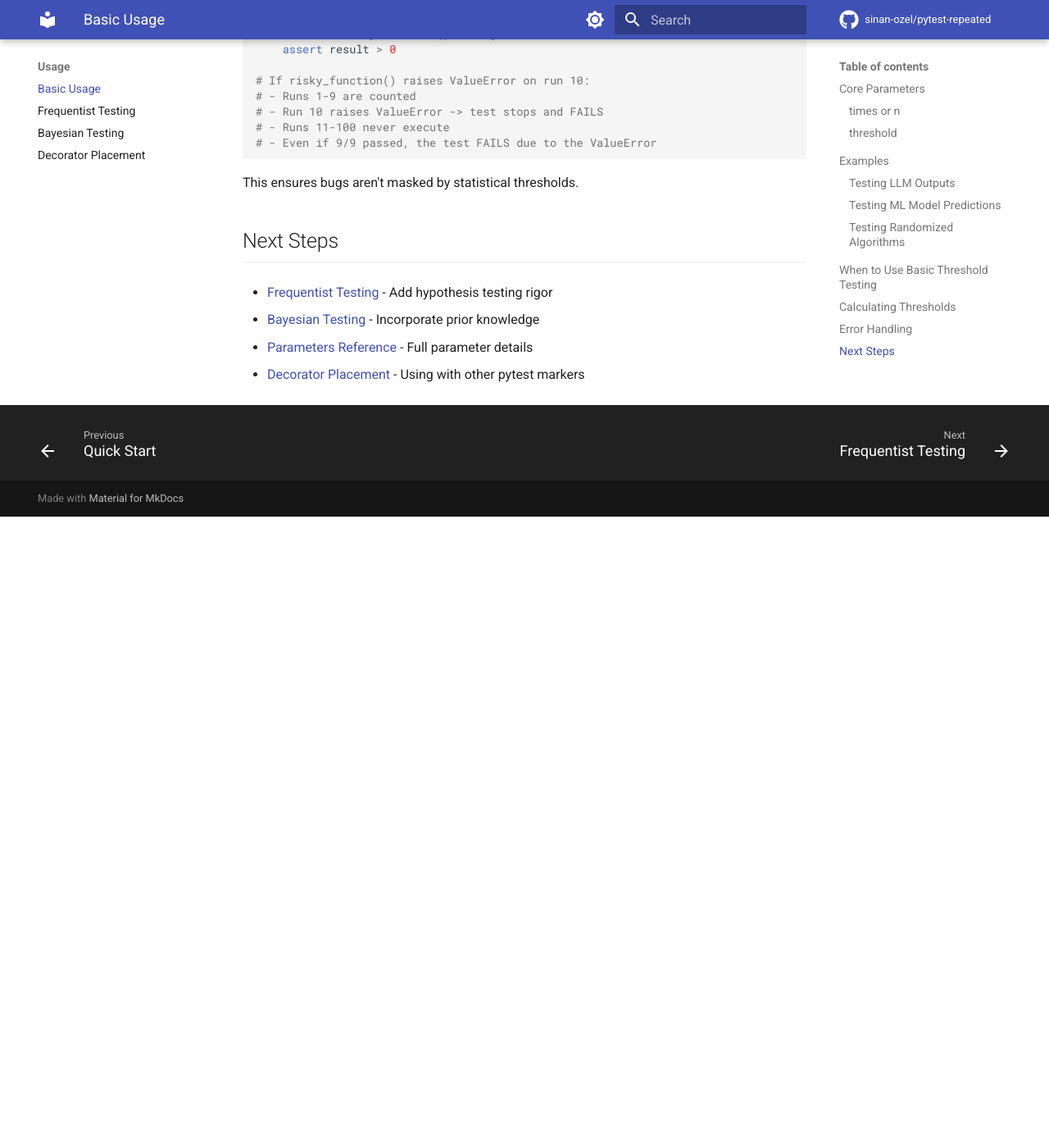
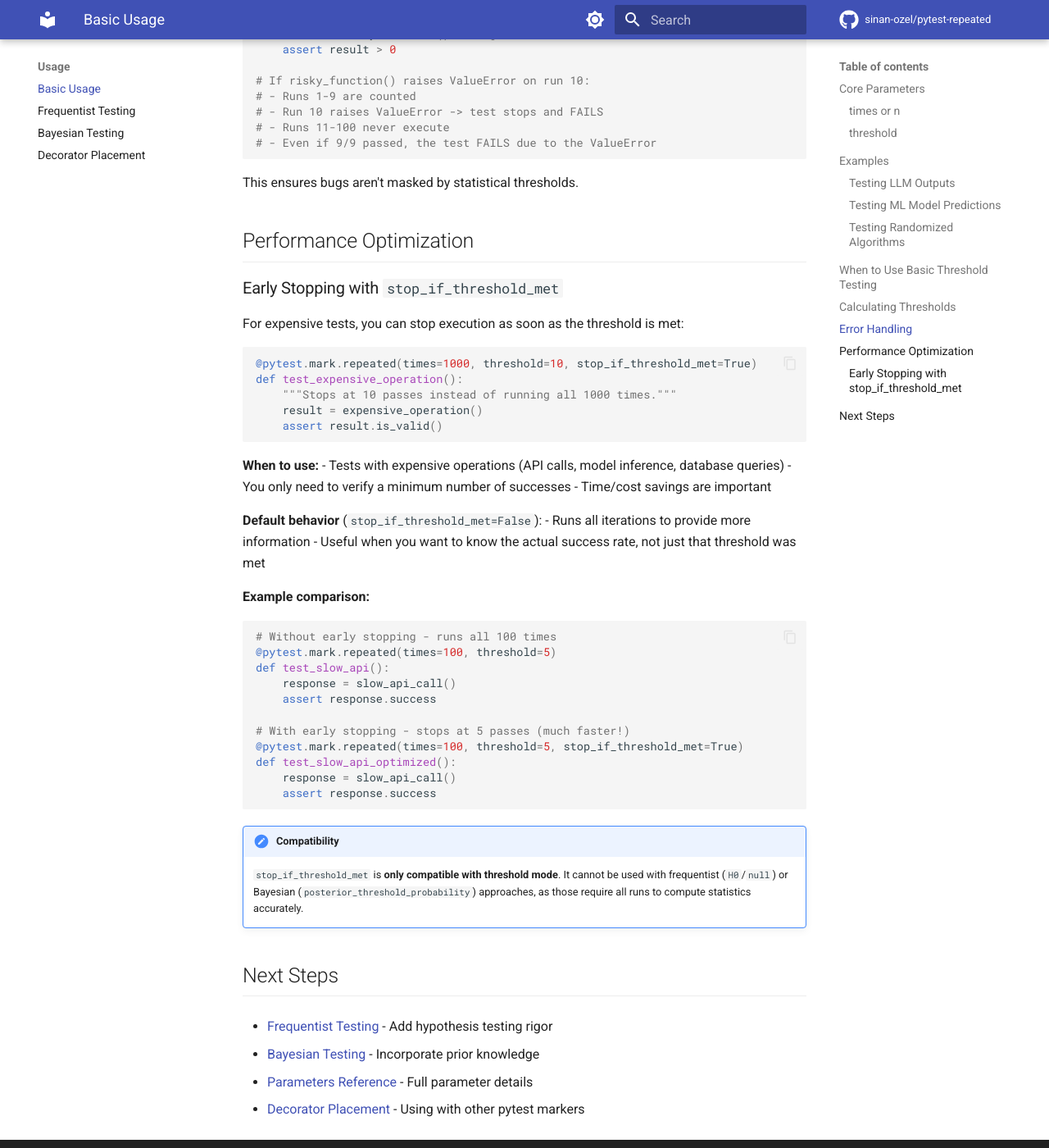
Before and after one commit to sinan-ozel/pytest-repeated, an MkDocs documentation site: the page built from docs/usage/basic.md, in a window 1280 px wide and 1400 px high, scrolled down 2427 px. Shown: the whole window at 82% size. Built offline with MkDocs 1.6.1 and Material for MkDocs 9.7.7, drawn with Linux system fonts in a browser that asks for light colours; comment, search, counter and statistics services are not loaded; before the commit the page ends 3057 px from its top, so only the background shows below that.

Commit message:
Add optimization option for stopping when pass condition met (#18)
* Add optimization option for stopping when pass condition met

* Auto reformat code via workflow

---------

Co-authored-by: github-actions <github-actions@github.com>

````diff
--- a/docs/usage/basic.md
+++ b/docs/usage/basic.md
@@ -117,6 +117,48 @@ def test_with_bug():
 
 This ensures bugs aren't masked by statistical thresholds.
 
+## Performance Optimization
+
+### Early Stopping with `stop_if_threshold_met`
+
+For expensive tests, you can stop execution as soon as the threshold is met:
+
+```python
+@pytest.mark.repeated(times=1000, threshold=10, stop_if_threshold_met=True)
+def test_expensive_operation():
+    """Stops at 10 passes instead of running all 1000 times."""
+    result = expensive_operation()
+    assert result.is_valid()
+```
+
+**When to use:**
+- Tests with expensive operations (API calls, model inference, database queries)
+- You only need to verify a minimum number of successes
+- Time/cost savings are important
+
+**Default behavior** (`stop_if_threshold_met=False`):
+- Runs all iterations to provide more information
+- Useful when you want to know the actual success rate, not just that threshold was met
+
+**Example comparison:**
+
+```python
+# Without early stopping - runs all 100 times
+@pytest.mark.repeated(times=100, threshold=5)
+def test_slow_api():
+    response = slow_api_call()
+    assert response.success
+
+# With early stopping - stops at 5 passes (much faster!)
+@pytest.mark.repeated(times=100, threshold=5, stop_if_threshold_met=True)
+def test_slow_api_optimized():
+    response = slow_api_call()
+    assert response.success
+```
+
+!!! note "Compatibility"
+    `stop_if_threshold_met` is **only compatible with threshold mode**. It cannot be used with frequentist (`H0`/`null`) or Bayesian (`posterior_threshold_probability`) approaches, as those require all runs to compute statistics accurately.
+
 ## Next Steps
 
 - [Frequentist Testing](frequentist.md) - Add hypothesis testing rigor
--- a/src/pytest_repeated/__init__.py
+++ b/src/pytest_repeated/__init__.py
@@ -1,7 +1,7 @@
 """Pytest-repeated plugin for running tests multiple times with
 threshold-based passing."""
 
-__version__ = "0.3.9"
+__version__ = "0.3.10"
 
 from .plugin import (
     pytest_configure,
````
Also changed, not shown: CHANGELOG.md (added, +25 -0 lines), docs/reference/parameters.md (+32 -0 lines), 5 other files.
